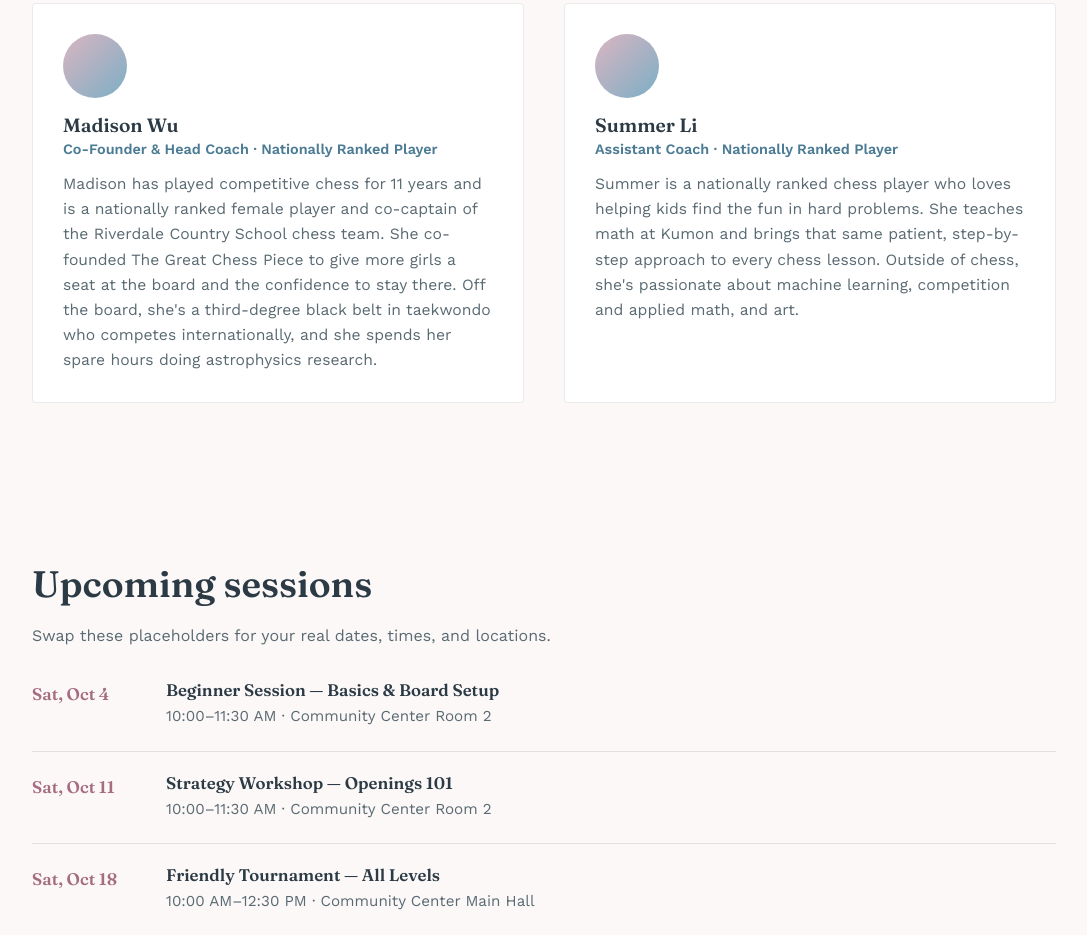
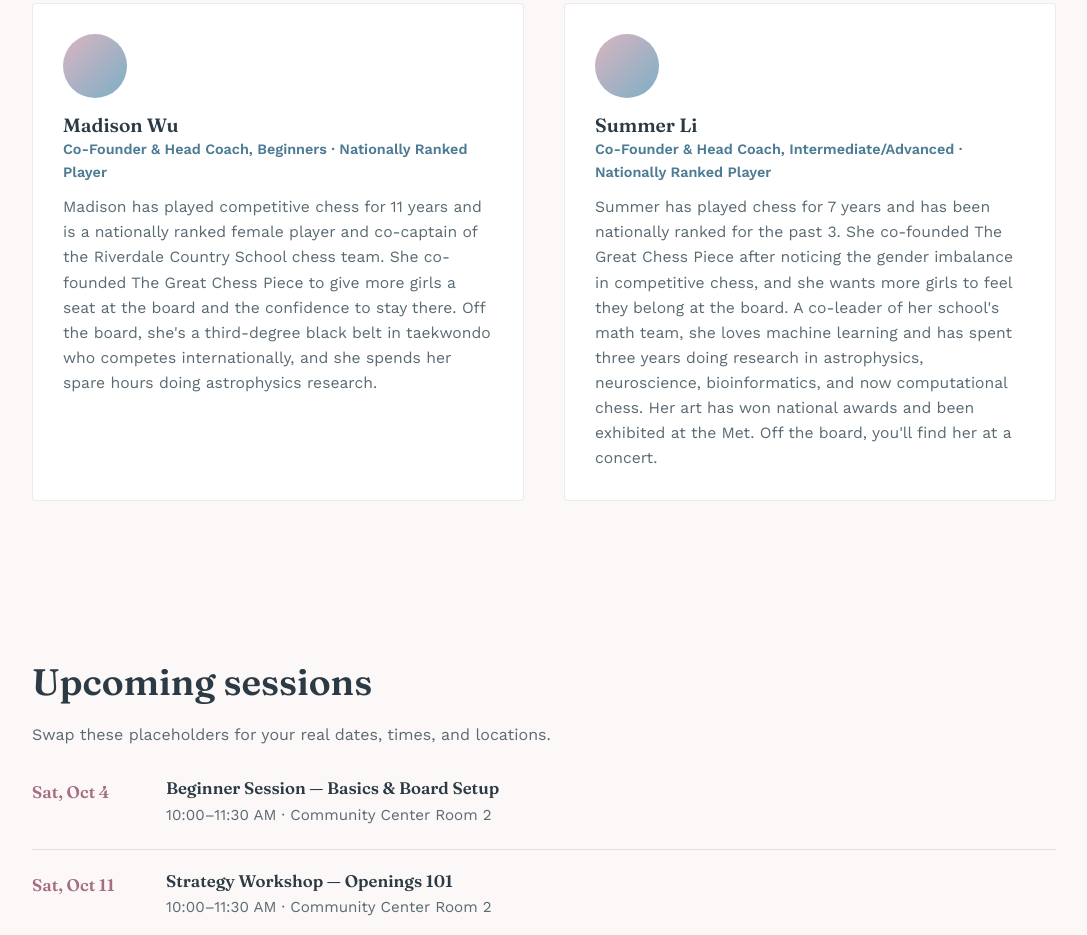
Before and after one commit to summerrli/the-great-chess-piece, a plain HTML site: page index.html in a window 1280 px wide. Shown: the part 2297-3232 px from the top of the page, without its empty margins (96-1183 px from the left). Drawn offline with nearby package versions, Linux system fonts and the light colour scheme.

Commit message:
Update index.html

```diff
--- a/index.html
+++ b/index.html
@@ -385,17 +385,15 @@
       <div class="coach-card">
         <div class="coach-avatar"></div>
         <h3>Madison Wu</h3>
-        <div class="coach-role">Co-Founder &amp; Head Coach · Nationally Ranked Player</div>
+        <div class="coach-role">Co-Founder &amp; Head Coach, Beginners · Nationally Ranked Player</div>
         <p>Madison has played competitive chess for 11 years and is a nationally ranked female player and co-captain of the Riverdale Country School chess team. She co-founded The Great Chess Piece to give more girls a seat at the board and the confidence to stay there. Off the board, she's a third-degree black belt in taekwondo who competes internationally, and she spends her spare hours doing astrophysics research.</p>
       </div>
       <div class="coach-card">
         <div class="coach-avatar"></div>
         <h3>Summer Li</h3>
-        <div class="coach-role">Assistant Coach · Nationally Ranked Player</div>
-        <p>Summer is a nationally ranked chess player who loves helping kids find the fun in hard problems. She teaches math at Kumon and brings that same patient, step-by-step approach to every chess lesson. Outside of chess, she's passionate about machine learning, competition and applied math, and art.</p>
+        <div class="coach-role">Co-Founder &amp; Head Coach, Intermediate/Advanced · Nationally Ranked Player</div>
+        <p>Summer has played chess for 7 years and has been nationally ranked for the past 3. She co-founded The Great Chess Piece after noticing the gender imbalance in competitive chess, and she wants more girls to feel they belong at the board. A co-leader of her school's math team, she loves machine learning and has spent three years doing research in astrophysics, neuroscience, bioinformatics, and now computational chess. Her art has won national awards and been exhibited at the Met. Off the board, you'll find her at a concert.</p>    </div>
       </div>
-    </div>
-  </div>
 </section>
 
 <section id="events">
```
